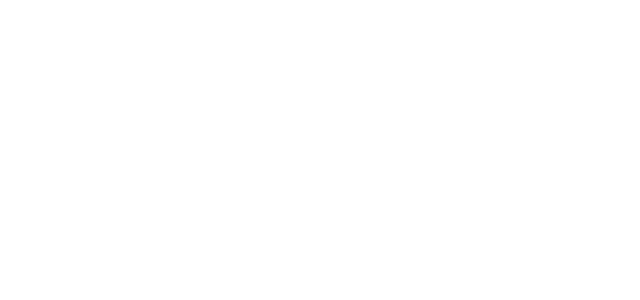
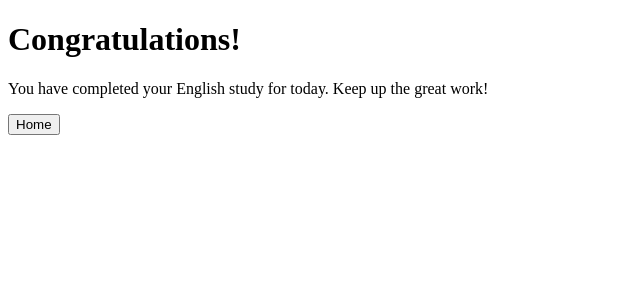
Before and after one commit to onlytiancai/english-every-day-v2, a Nuxt app: page /complete in a window 1280 px wide. Before the commit this address had no page. Shown: the top 300 px of the page, without its empty margins (0-640 px from the left). Built offline with nearby package versions, Linux system fonts and the light colour scheme.

Commit message:
feat: add complete page and navigation buttons to step1 page

```diff
--- /dev/null
+++ b/pages/complete.vue
@@ -0,0 +1,25 @@
+<template>
+  <div>
+    <h1>Congratulations!</h1>
+    <p>You have completed your English study for today. Keep up the great work!</p>
+    <button @click="goHome">Home</button>
+  </div>
+</template>
+
+<script>
+import { useRouter } from 'vue-router';
+
+export default {
+  setup() {
+    const router = useRouter();
+
+    const goHome = () => {
+      router.push({ name: 'index' });
+    };
+
+    return {
+      goHome,
+    };
+  },
+};
+</script>
--- a/pages/step1.vue
+++ b/pages/step1.vue
@@ -4,16 +4,21 @@
     <p v-if="sentence">{{ sentence.sentence }}</p>
     <p v-else>Invalid sentence index.</p>
     <audio v-if="sentence" :src="sentence.audio" controls></audio>
+    <div>
+      <button @click="goHome">Home</button>
+      <button @click="goComplete">Complete</button>
+    </div>
   </div>
 </template>
 
 <script>
 import { ref, onMounted, watch } from 'vue';
-import { useRoute } from 'vue-router';
+import { useRoute, useRouter } from 'vue-router';
 
 export default {
   setup() {
     const route = useRoute();
+    const router = useRouter();
     const sentence = ref(null);
 
     const fetchSentence = async (index) => {
@@ -26,8 +31,18 @@ export default {
       fetchSentence(newIndex);
     }, { immediate: true });
 
+    const goHome = () => {
+      router.push({ name: 'index' });
+    };
+
+    const goComplete = () => {
+      router.push({ name: 'complete' });
+    };
+
     return {
       sentence,
+      goHome,
+      goComplete,
     };
   },
 };
```
